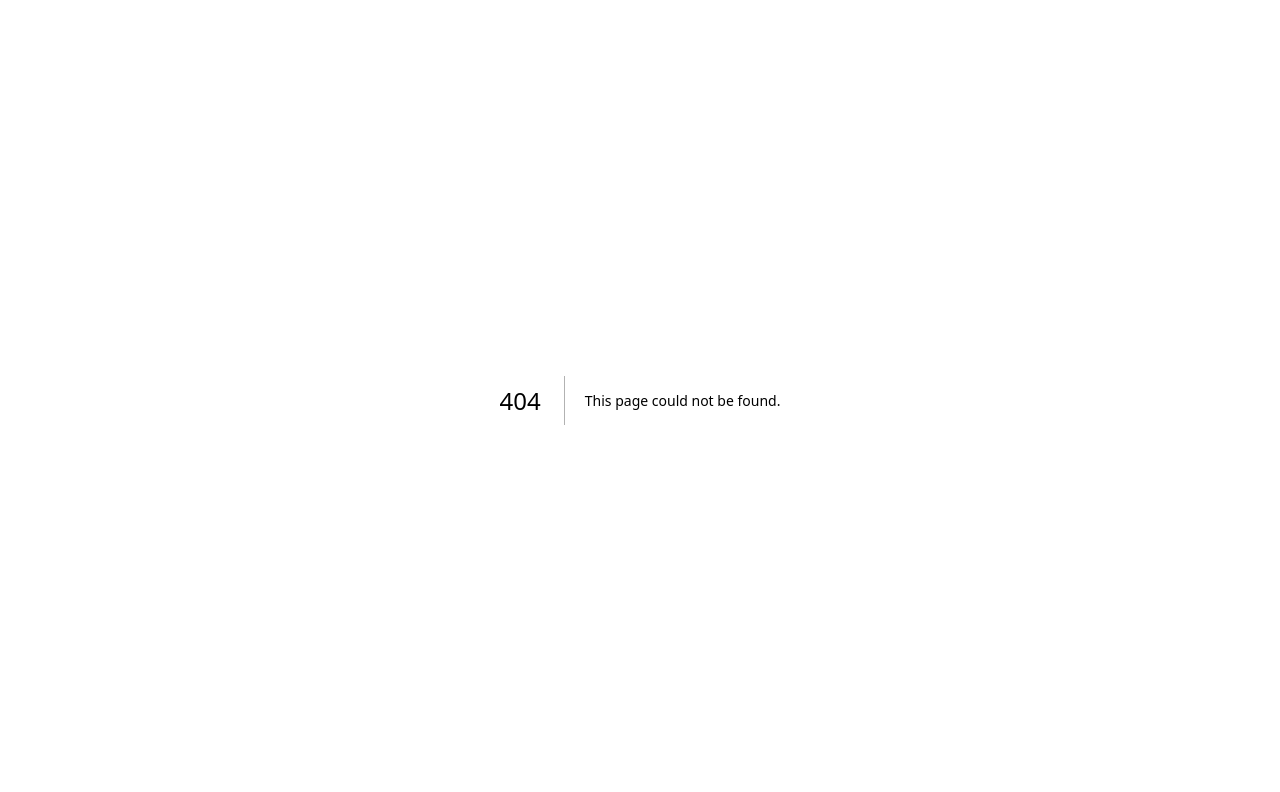
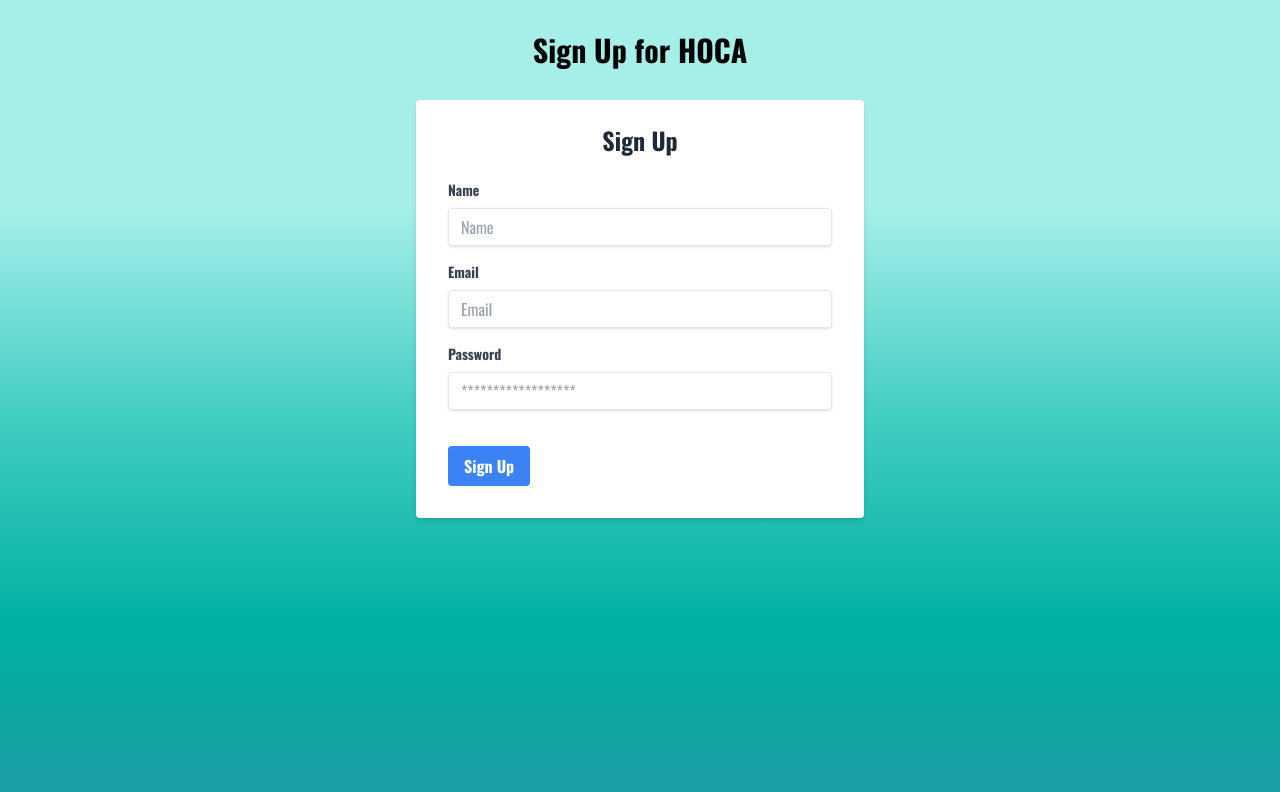
Before and after one commit to Jason-Joannou/HOCA, a Next.js app: page /auth/signup in a window 1280 px wide. Before the commit this address had no page. Shown: the top 792 px of the page. Built offline with nearby package versions, Linux system fonts and the light colour scheme; a web font is replaced by a local one.

Commit message:
Authentication complete

```diff
--- /dev/null
+++ b/app/api/auth/[...nextauth]/route.ts
@@ -0,0 +1,84 @@
+import { NextAuthOptions } from "next-auth";
+import NextAuth from "next-auth";
+import { PrismaAdapter } from "@next-auth/prisma-adapter";
+import CredentialsProvider from "next-auth/providers/credentials";
+import prisma from "@/app/lib/prisma";
+import bcrypt from "bcrypt";
+
+export const authOptions: NextAuthOptions = {
+  adapter: PrismaAdapter(prisma),
+  providers: [
+    CredentialsProvider({
+      name: "Credentials",
+      credentials: {
+        email: { label: "Email", type: "text" },
+        password: { label: "Password", type: "password" },
+      },
+      async authorize(credentials) {
+        if (!credentials?.email || !credentials?.password) {
+          return null;
+        }
+
+        const user = await prisma.user.findUnique({
+          where: {
+            email: credentials.email,
+          },
+        });
+
+        if (!user) {
+          throw new Error("No user found with this email");
+        }
+
+        if (!user.password) {
+          throw new Error("Please login using the appropriate method");
+        }
+
+        const isPasswordValid = await bcrypt.compare(
+          credentials.password,
+          user.password
+        );
+
+        if (!isPasswordValid) {
+          throw new Error("Invalid email or password");
+        }
+
+        return {
+          id: user.id,
+          email: user.email,
+          name: user.name,
+          role: user.role,
+        };
+      },
+    }),
+  ],
+  callbacks: {
+    session: ({ session, token }) => {
+      return {
+        ...session,
+        user: {
+          ...session.user,
+          id: token.id,
+          role: token.role,
+        },
+      };
+    },
+    jwt: ({ token, user }) => {
+      if (user) {
+        const u = user as unknown as any;
+        return {
+          ...token,
+          id: u.id,
+          role: u.role,
+        };
+      }
+      return token;
+    },
+  },
+  pages: {
+    signIn: "/auth/signin",
+  },
+};
+
+const handler = NextAuth(authOptions);
+
+export { handler as GET, handler as POST };
--- /dev/null
+++ b/app/api/auth/register/route.ts
@@ -0,0 +1,25 @@
+import { NextResponse } from 'next/server';
+import bcrypt from 'bcrypt';
+import prisma from '@/app/lib/prisma';
+
+export async function POST(req: Request) {
+  try {
+    const { name, email, password } = await req.json();
+    const hashedPassword = await bcrypt.hash(password, 10);
+
+    const user = await prisma.user.create({
+      data: {
+        name,
+        email,
+        password: hashedPassword,
+      },
+    });
+
+    return NextResponse.json({ message: 'User created successfully' }, { status: 201 });
+  } catch (error: any) {
+    if (error.code === 'P2002') {
+      return NextResponse.json({ message: 'User with this email already exists' }, { status: 400 });
+    }
+    return NextResponse.json({ message: 'An error occurred while creating the user' }, { status: 500 });
+  }
+}
--- /dev/null
+++ b/app/auth/signin/page.tsx
@@ -0,0 +1,10 @@
+import SignInForm from '@/app/components/auth/SignInForm';
+
+export default function SignIn() {
+  return (
+    <div className="container mx-auto px-4">
+      <h1 className="text-3xl font-bold text-center my-8">Sign In to HOCA</h1>
+      <SignInForm />
+    </div>
+  );
+}
--- /dev/null
+++ b/app/auth/signup/page.tsx
@@ -0,0 +1,10 @@
+import SignUpForm from '@/app/components/auth/SignUpForm';
+
+export default function SignUp() {
+  return (
+    <div className="container mx-auto px-4">
+      <h1 className="text-3xl font-bold text-center my-8">Sign Up for HOCA</h1>
+      <SignUpForm />
+    </div>
+  );
+}
--- /dev/null
+++ b/app/components/auth/SignInForm.tsx
@@ -0,0 +1,77 @@
+"use client";
+
+import { useState } from 'react';
+import { signIn } from 'next-auth/react';
+import { useRouter } from 'next/navigation';
+
+export default function SignInForm() {
+  const [email, setEmail] = useState('');
+  const [password, setPassword] = useState('');
+  const [error, setError] = useState<string | null>(null);
+  const router = useRouter();
+
+  const handleSubmit = async (e: React.FormEvent) => {
+    e.preventDefault();
+    try {
+      const result = await signIn('credentials', {
+        redirect: false,
+        email,
+        password,
+      });
+
+      if (result?.error) {
+        setError(result.error);
+      } else {
+        router.push('/dashboard');
+      }
+    } catch (error) {
+      console.error('An unexpected error happened:', error);
+      setError('An unexpected error occurred');
+    }
+  };
+
+  return (
+    <div className="max-w-md mx-auto mt-8">
+      <form onSubmit={handleSubmit} className="bg-white shadow-md rounded px-8 pt-6 pb-8 mb-4">
+        <h2 className="text-2xl mb-6 text-center font-bold text-gray-800">Sign In</h2>
+        {error && <p className="text-red-500 text-xs italic mb-4">{error}</p>}
+        <div className="mb-4">
+          <label className="block text-gray-700 text-sm font-bold mb-2" htmlFor="email">
+            Email
+          </label>
+          <input
+            className="shadow appearance-none border rounded w-full py-2 px-3 text-gray-700 leading-tight focus:outline-none focus:shadow-outline"
+            id="email"
+            type="email"
+            placeholder="Email"
+            value={email}
+            onChange={(e) => setEmail(e.target.value)}
+            required
+          />
+        </div>
+        <div className="mb-6">
+          <label className="block text-gray-700 text-sm font-bold mb-2" htmlFor="password">
+            Password
+          </label>
+          <input
+            className="shadow appearance-none border rounded w-full py-2 px-3 text-gray-700 mb-3 leading-tight focus:outline-none focus:shadow-outline"
+            id="password"
+            type="password"
+            placeholder="******************"
+            value={password}
+            onChange={(e) => setPassword(e.target.value)}
+            required
+          />
+        </div>
+        <div className="flex items-center justify-between">
+          <button
+            className="bg-blue-500 hover:bg-blue-700 text-white font-bold py-2 px-4 rounded focus:outline-none focus:shadow-outline"
+            type="submit"
+          >
+            Sign In
+          </button>
+        </div>
+      </form>
+    </div>
+  );
+}
--- /dev/null
+++ b/app/components/auth/SignUpForm.tsx
@@ -0,0 +1,92 @@
+"use client";
+
+import { useState } from 'react';
+import { useRouter } from 'next/navigation';
+
+export default function SignUpForm() {
+  const [name, setName] = useState('');
+  const [email, setEmail] = useState('');
+  const [password, setPassword] = useState('');
+  const [error, setError] = useState<string | null>(null);
+  const router = useRouter();
+
+  const handleSubmit = async (e: React.FormEvent) => {
+    e.preventDefault();
+    try {
+      const response = await fetch('/api/auth/register', {
+        method: 'POST',
+        headers: { 'Content-Type': 'application/json' },
+        body: JSON.stringify({ name, email, password }),
+      });
+
+      if (response.ok) {
+        router.push('/auth/signin');
+      } else {
+        const data = await response.json();
+        setError(data.message || 'An error occurred during sign up');
+      }
+    } catch (error) {
+      console.error('An unexpected error happened:', error);
+      setError('An unexpected error occurred');
+    }
+  };
+
+  return (
+    <div className="max-w-md mx-auto mt-8">
+      <form onSubmit={handleSubmit} className="bg-white shadow-md rounded px-8 pt-6 pb-8 mb-4">
+        <h2 className="text-2xl mb-6 text-center font-bold text-gray-800">Sign Up</h2>
+        {error && <p className="text-red-500 text-xs italic mb-4">{error}</p>}
+        <div className="mb-4">
+          <label className="block text-gray-700 text-sm font-bold mb-2" htmlFor="name">
+            Name
+          </label>
+          <input
+            className="shadow appearance-none border rounded w-full py-2 px-3 text-gray-700 leading-tight focus:outline-none focus:shadow-outline"
+            id="name"
+            type="text"
+            placeholder="Name"
+            value={name}
+            onChange={(e) => setName(e.target.value)}
+            required
+          />
+        </div>
+        <div className="mb-4">
+          <label className="block text-gray-700 text-sm font-bold mb-2" htmlFor="email">
+            Email
+          </label>
+          <input
+            className="shadow appearance-none border rounded w-full py-2 px-3 text-gray-700 leading-tight focus:outline-none focus:shadow-outline"
+            id="email"
+            type="email"
+            placeholder="Email"
+            value={email}
+            onChange={(e) => setEmail(e.target.value)}
+            required
+          />
+        </div>
+        <div className="mb-6">
+          <label className="block text-gray-700 text-sm font-bold mb-2" htmlFor="password">
+            Password
+          </label>
+          <input
+            className="shadow appearance-none border rounded w-full py-2 px-3 text-gray-700 mb-3 leading-tight focus:outline-none focus:shadow-outline"
+            id="password"
+            type="password"
+            placeholder="******************"
+            value={password}
+            onChange={(e) => setPassword(e.target.value)}
+            required
+          />
+        </div>
+        <div className="flex items-center justify-between">
+          <button
+            className="bg-blue-500 hover:bg-blue-700 text-white font-bold py-2 px-4 rounded focus:outline-none focus:shadow-outline"
+            type="submit"
+          >
+            Sign Up
+          </button>
+        </div>
+      </form>
+    </div>
+  );
+}
```
